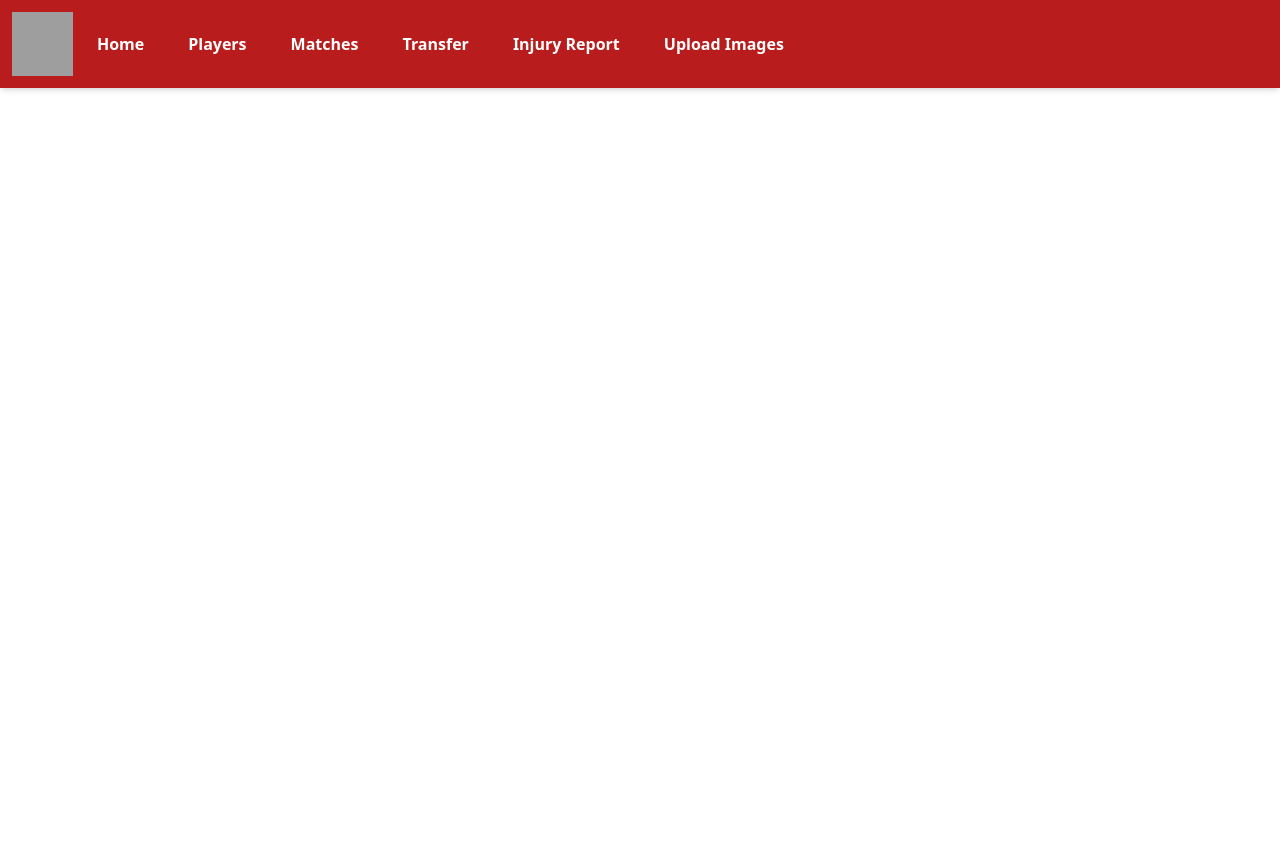
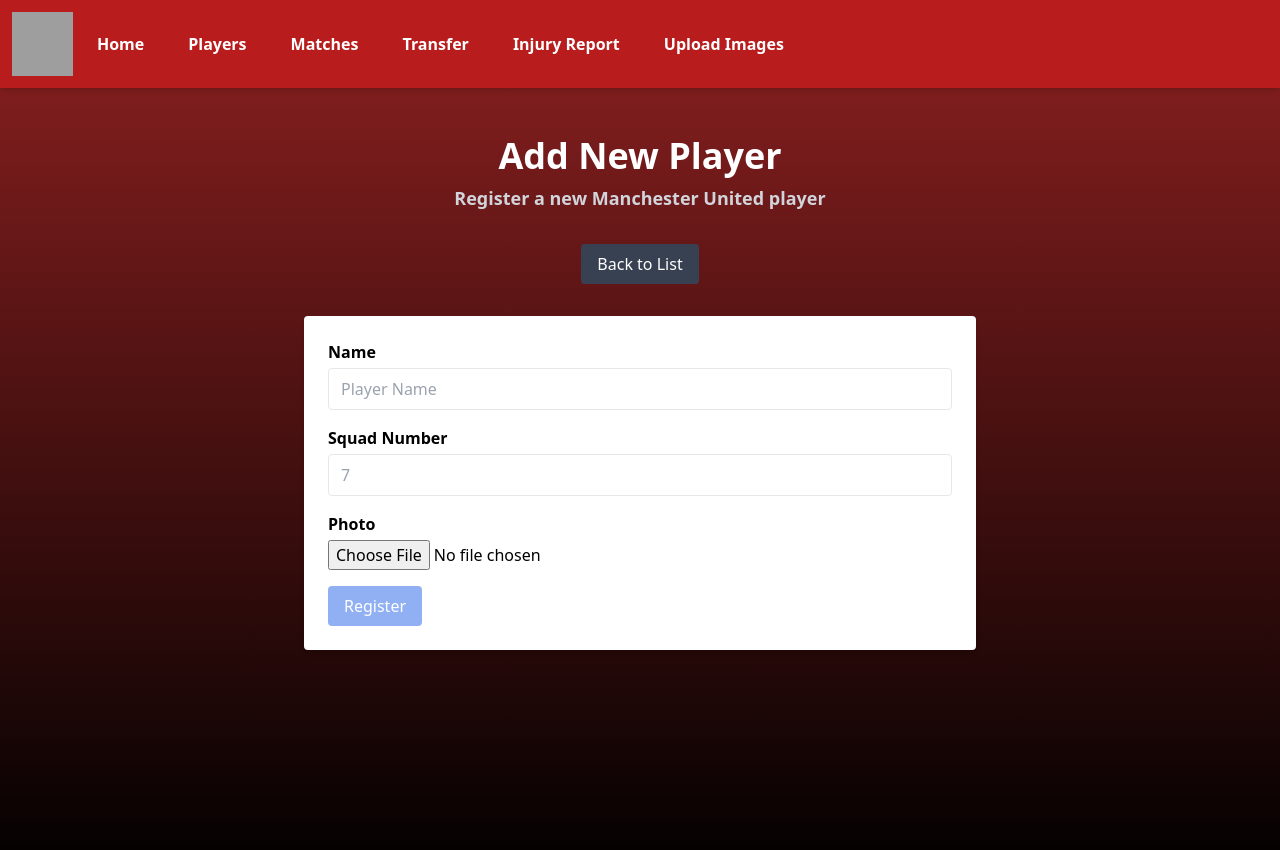
Before and after one commit to SotaTsurushima/manchester-is-red, a Nuxt app in the folder frontend/: page /players/add in a window 1280 px wide. Shown: the top 850 px of the page. Before the commit the page ends 800 px from the top, so only its background shows below. Built offline with nearby package versions, Linux system fonts and the light colour scheme; grey boxes are pictures that could not be loaded.

Commit message:
make add and index page for players

```diff
--- /dev/null
+++ b/frontend/pages/players/add.vue
@@ -0,0 +1,97 @@
+<template>
+  <div class="bg-gradient-to-b from-red-900 to-black min-h-screen py-12 px-4">
+    <div class="max-w-2xl mx-auto">
+      <div class="flex flex-col items-center mb-8">
+        <Title title="Add New Player" subtitle="Register a new Manchester United player" />
+        <NuxtLink
+          to="/players"
+          class="bg-gray-700 text-white px-4 py-2 rounded hover:bg-gray-800 transition"
+        >
+          Back to List
+        </NuxtLink>
+      </div>
+      <form @submit.prevent="handleRegister" class="bg-white p-6 rounded shadow-md w-full">
+        <div class="mb-4">
+          <label class="block mb-1 font-semibold">Name</label>
+          <input
+            type="text"
+            v-model="playerName"
+            required
+            class="w-full border px-3 py-2 rounded"
+            placeholder="Player Name"
+          />
+        </div>
+        <div class="mb-4">
+          <label class="block mb-1 font-semibold">Squad Number</label>
+          <input
+            type="number"
+            v-model="playerNumber"
+            required
+            min="0"
+            class="w-full border px-3 py-2 rounded"
+            placeholder="7"
+          />
+        </div>
+        <div class="mb-4">
+          <label class="block mb-1 font-semibold">Photo</label>
+          <input type="file" @change="onFileChange" accept="image/*" required class="w-full" />
+        </div>
+        <button
+          type="submit"
+          :disabled="!playerName || !playerNumber || !selectedFile || loading"
+          class="bg-blue-600 text-white px-4 py-2 rounded disabled:opacity-50"
+        >
+          Register
+        </button>
+        <div v-if="loading" class="mt-2 text-blue-600">Registering...</div>
+        <div v-if="error" class="mt-2 text-red-600">{{ error }}</div>
+        <div v-if="imageUrl" class="mt-4">
+          <p>Registration Complete!</p>
+          <img :src="imageUrl" alt="Uploaded" class="mt-2 max-h-48 rounded" />
+        </div>
+      </form>
+    </div>
+  </div>
+</template>
+
+<script setup>
+import { ref } from 'vue'
+import { useApi } from '../../composables/api'
+import Title from '../../components/Title.vue'
+
+const playerName = ref('')
+const playerNumber = ref('')
+const selectedFile = ref(null)
+const imageUrl = ref('')
+const loading = ref(false)
+const error = ref('')
+
+const api = useApi()
+
+function onFileChange(e) {
+  selectedFile.value = e.target.files[0]
+  error.value = ''
+}
+
+async function handleRegister() {
+  if (!playerName.value || !playerNumber.value || !selectedFile.value) return
+  loading.value = true
+  error.value = ''
+  imageUrl.value = ''
+
+  try {
+    const formData = new FormData()
+    formData.append('name', playerName.value)
+    formData.append('number', playerNumber.value)
+    formData.append('file', selectedFile.value)
+    formData.append('filename', selectedFile.value.name)
+
+    const data = await api.post('/players', formData, true) // Adjust endpoint as needed
+    imageUrl.value = data.url // Show uploaded image
+  } catch (e) {
+    error.value = e.message
+  } finally {
+    loading.value = false
+  }
+}
+</script>
--- a/frontend/pages/players.vue
+++ b/frontend/pages/players/index.vue
@@ -1,8 +1,16 @@
 <template>
   <div class="bg-gradient-to-b from-red-900 to-black min-h-screen py-12 px-4">
     <div class="max-w-7xl mx-auto">
-      <Title title="Manchester United Players" subtitle="Squad List" />
-
+      <!-- タイトルを中央寄せし、ボタンを下に配置 -->
+      <div class="flex flex-col items-center mb-8">
+        <Title title="Manchester United Players" subtitle="Squad List" />
+        <NuxtLink
+          to="/players/add"
+          class="mt-4 bg-blue-600 text-white px-4 py-2 rounded hover:bg-blue-700 transition"
+        >
+          add player
+        </NuxtLink>
+      </div>
       <!-- ポジション別セクション -->
       <div class="space-y-12">
         <template v-for="(players, position) in groupedPlayers" :key="position">
@@ -33,8 +41,8 @@
 
 <script setup>
 import { ref, computed, onMounted } from 'vue'
-import Card from '../components/Card.vue'
-import Title from '../components/Title.vue'
+import Card from '../../components/Card.vue'
+import Title from '../../components/Title.vue'
 
 // 選手データ
 const players = ref([
```
